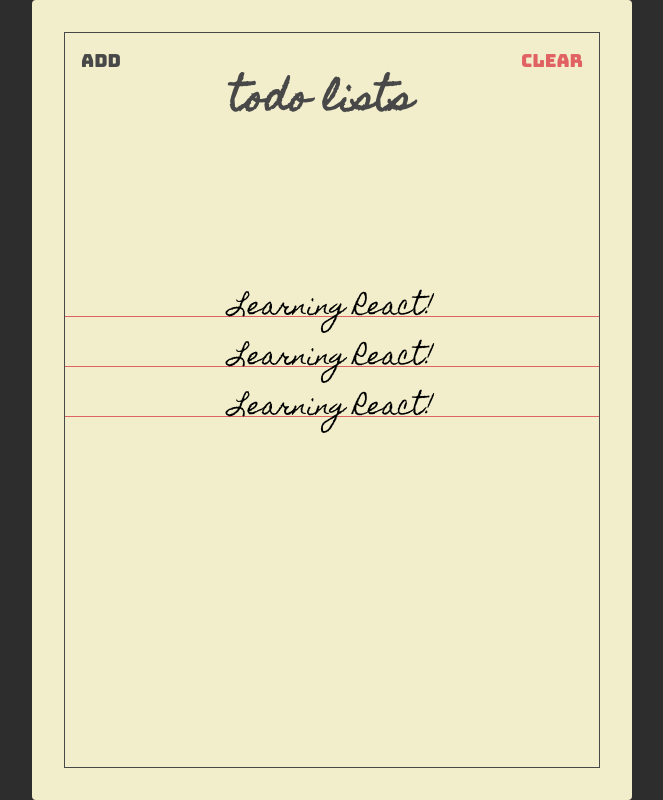
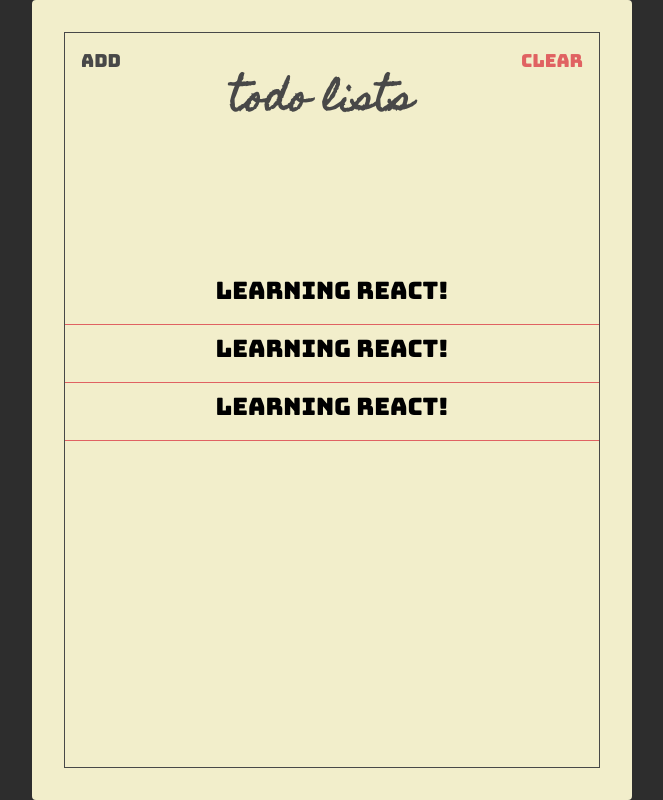
Before and after one commit to imamfh24/react-todolist, a React (Create React App) app: page / in a window 1280 px wide. Shown: the whole page, without its empty margins (308-971 px from the left). Built offline with nearby package versions, Linux system fonts and the light colour scheme.

Commit message:
merubah font family input form dan todolist menjadi bungee

```diff
--- a/src/App.css
+++ b/src/App.css
@@ -106,7 +106,7 @@
   border-bottom: 1px solid var(--main-red-color);
   outline: unset;
 
-  font-family: 'Homemade Apple', cursive;
+  font-family: "Bungee", sans-serif;
   font-size: 16px;
   text-transform: lowercase;
   text-align: center;
@@ -141,10 +141,10 @@
     flex: 1 0 auto;
     text-align: center;
 
-    max-height: 34px;
-    margin: 16px 0 0;
+    max-height: 50px;
+    margin: 8px 0 0;
 
-    font-family: 'Homemade Apple', cursive;
+    font-family: "Bungee", sans-serif;
     font-size: 24px;
 
     border-bottom: 1px solid var(--main-red-color);
```
